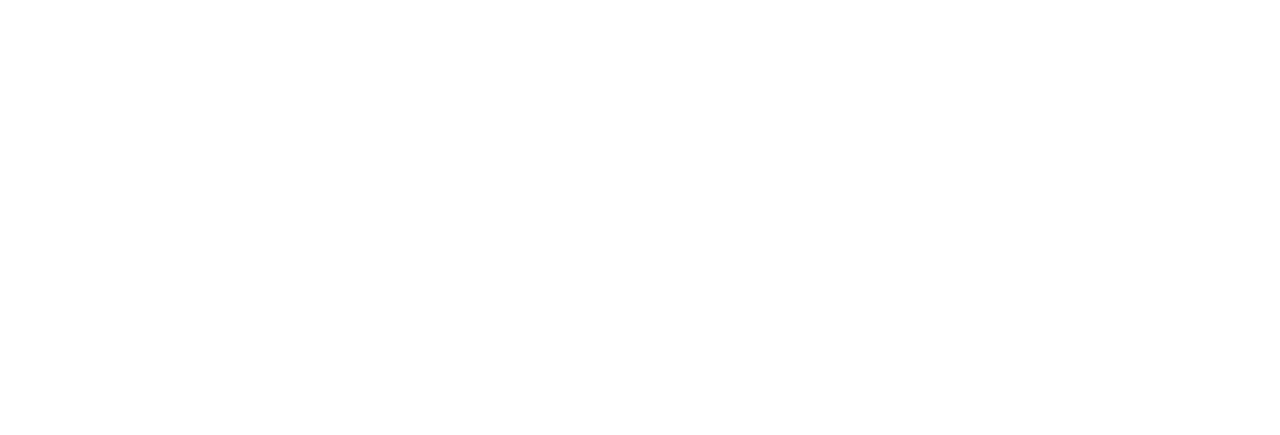
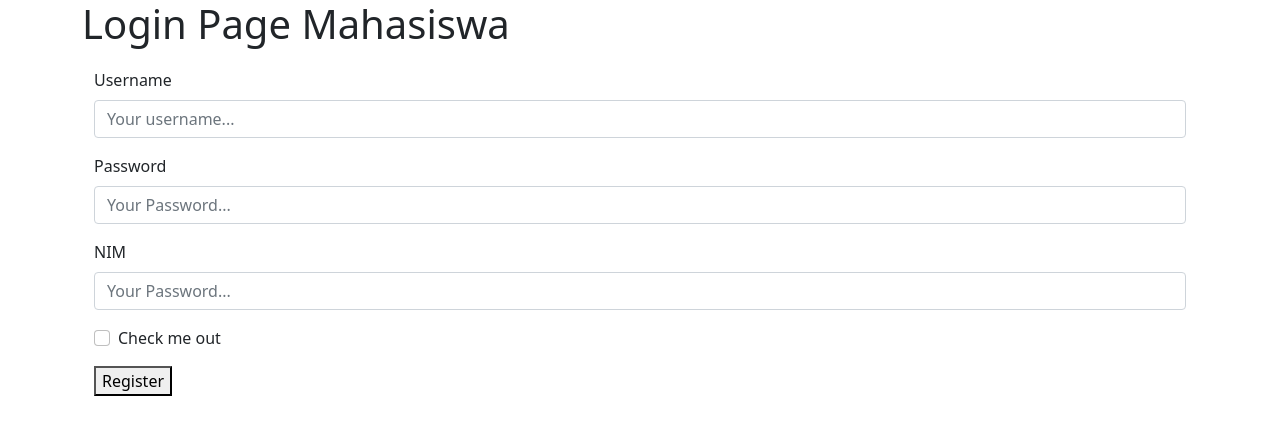
Before and after one commit to StevenBudi/Learning-basic-php, a PHP site: page /register.php in a window 1280 px wide. Before the commit the part shown is empty. Shown: the top 435 px of the page. Run offline with PHP 8.4, Linux system fonts and the light colour scheme; data that the repository does not hold is empty.

Commit message:
user registration

```diff
--- a/simple login/register.php
+++ b/simple login/register.php
@@ -1,4 +1,91 @@
+<!DOCTYPE html>
+<html lang="en">
+	<head>
+		<meta charset="UTF-8" />
+		<meta http-equiv="X-UA-Compatible" content="IE=edge" />
+		<meta name="viewport" content="width=device-width, initial-scale=1.0" />
+		<title>Login Mahasiswa</title>
+		<link
+			href="https://cdn.jsdelivr.net/npm/bootstrap@5.0.0-beta3/dist/css/bootstrap.min.css"
+			rel="stylesheet"
+			integrity="sha384-eOJMYsd53ii+scO/bJGFsiCZc+5NDVN2yr8+0RDqr0Ql0h+rP48ckxlpbzKgwra6"
+			crossorigin="anonymous"
+		/>
+	</head>
+	<body>
+		<div class="container container-fluid">
+			<h1 class="text-xxl-center">Login Page Mahasiswa</h1>
+			<form method="POST" action="auth.php" class="toast-body">
+				<div class="mb-3">
+					<label class="form-label"
+						>Username</label
+					>
+					<input
+						type="text"
+						class="form-control"
+						placeholder="Your username..."
+						name = "username"
+					/>
+				</div>
+				<div class="mb-3">
+					<label class="form-label"
+						>Password</label
+					>
+					<input
+						type="password"
+						class="form-control"
+						placeholder="Your Password..."
+						name = "password"
+					/>
+				</div>
+                <div class="mb-3">
+					<label class="form-label"
+						>NIM</label
+					>
+					<input
+						type="text"
+						class="form-control"
+						placeholder="Your Password..."
+						name = "nim"
+					/>
+				</div>
+				<div class="mb-3 form-check">
+					<input
+						type="checkbox"
+						class="form-check-input"
+						id="exampleCheck1"
+					/>
+					<label class="form-check-label" for="exampleCheck1"
+						>Check me out</label
+					>
+				</div>
+				<button type="submit">Register</button>
+			</form>
+		</div>
+	</body>
+</html>
 <?php
+    include("./dbconfig.php");
+    $nama = $_POST["username"];
+    $password = md5($_POST["password"]);
+    $nim = $_POST["nim"];
 
+    $conn = mysqli_connect($dbhost, $dbuser, $dbpass, $dbname, $port);
 
+    if($conn){
+        echo"<script>console.log('Koneksi Sukses');</script>";
+    }
+    else{
+        die("Koneksi Gagal : ".mysqli_connect_errno());
+    }
+
+	$query = "INSERT INTO mahasiswa (username, password, nim)
+	VALUES ('$nama', '$password', '$nim')";
+	if (mysqli_query($conn, $query)){
+		echo"<script>console.log('Input Data Berhasil');</script>";
+	}else{
+		die("<script>console.log('Input Data Gagal : ' + mysqli_error())</script>");
+	}
+
+	mysqli_close($conn);
 ?>
```
